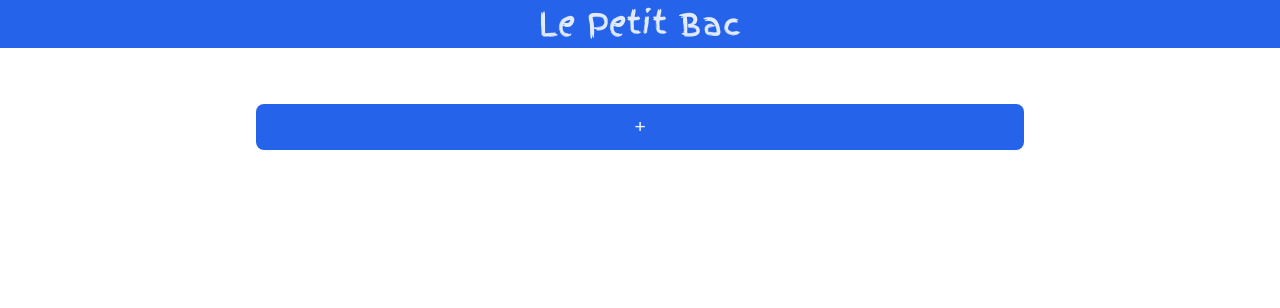
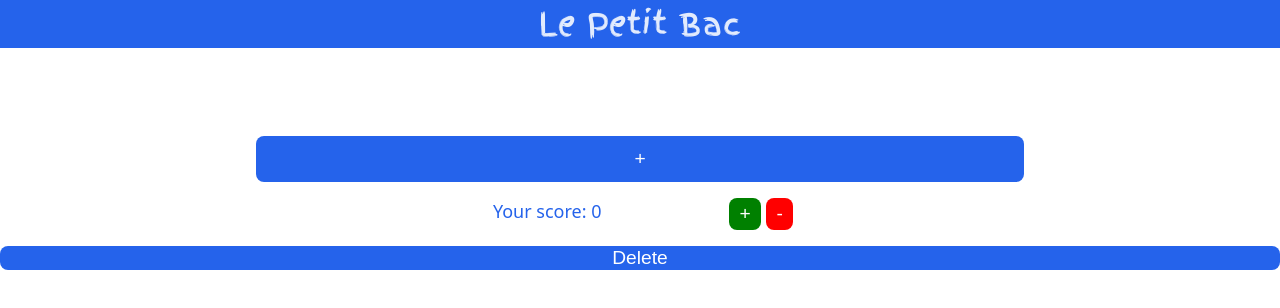
Before and after one commit to Nicolas-Delbovier/PetitBac, a Vue app: page / in a window 1280 px wide. Shown: the top 308 px of the page. Built offline with nearby package versions, Linux system fonts and the light colour scheme.

Commit message:
[IMP] Add a way to delete card + basic score.

```diff
--- a/src/App.vue
+++ b/src/App.vue
@@ -1,8 +1,11 @@
 <script setup>
 import { ref } from 'vue';
 import Card from './components/Card.vue';
+import TrashIcon from './components/TrashIcon.vue'
 
 const cardsModels = ref([]);
+const score = ref(0);
+const isCardDeleteVisible = ref(false);
 
 function addCard() {
   cardsModels.value.push({ title: '', answer: '' });
@@ -13,6 +16,16 @@ function clearInputs() {
     card.answer = '';
   });
 }
+
+function scoreAdd(i) {
+  score.value = Math.max(score.value + i, 0);
+}
+
+function deleteCard(i){
+  if (i > -1) {
+  cardsModels.value.splice(i, 1);
+}
+}
 </script>
 
 <template>
@@ -22,13 +35,24 @@ function clearInputs() {
     </h1>
 
     <div id="card-area">
-      <Card v-for="(card, idx) in cardsModels" :key="idx" v-model:title="card.title" v-model:answer="card.answer" />
+      <div class="card-row" v-for="(card, idx) in cardsModels">
+        <Card v-model:title="card.title" v-model:answer="card.answer" />
+        <TrashIcon v-if="isCardDeleteVisible" iconColor="red" width="10vw" height="10vw" @click="deleteCard(idx)"/>
+      </div>
     </div>
 
     <div id="button-area">
       <button class="bottom-btn" @click="addCard">+</button>
       <button v-if="cardsModels.length > 0" class="bottom-btn" id="clear-inputs-btn" @click="clearInputs">Clear</button>
     </div>
+    <div id="score-area">
+      <span id="score-text">Your score: {{ score }}</span>
+      <div id="score-buttons">
+        <button class="increase-btn" @click="() => scoreAdd(1)">+</button>
+        <button class="decrease-btn" @click="() => scoreAdd(-1)">-</button>
+      </div>
+    </div>
+    <button id="toggle-delete-btn" @click="() => {isCardDeleteVisible=!isCardDeleteVisible}">Delete</button>
   </div>
 </template>
 
@@ -36,6 +60,7 @@ function clearInputs() {
 #app {
   display: flex;
   flex-direction: column;
+  gap: 2vh;
 }
 
 #main-title {
@@ -54,6 +79,11 @@ function clearInputs() {
   margin-top: 2rem;
 }
 
+.card-row{
+  display: flex;
+  gap: 5vw;
+}
+
 #button-area {
   display: flex;
   flex-direction: column;
@@ -62,16 +92,37 @@ function clearInputs() {
   margin-top: 24px;
 }
 
+#score-area {
+  display: flex;
+  gap: 10%;
+  justify-content: center;
+}
+
+#score-text {
+  color: var(--color-main);
+  font-size: large;
+}
+
+#score-buttons {
+  display: flex;
+  gap: 10%
+}
+
 .bottom-btn {
-  border: none;
   padding: 12px 32px;
-  font-size: 1.2rem;
-  border-radius: 8px;
-  cursor: pointer;
-  background-color: var(--color-main);
-  color: white;
   width: 60%;
 }
+
+.increase-btn {
+  background-color: green;
+  padding: 5px 10px;
+}
+
+.decrease-btn {
+  background-color: red;
+  padding: 5px 10px;
+}
+
 
 #clear-inputs-btn {
   background-color: rgba(255, 67, 67, 0.667);
--- a/src/components/Card.vue
+++ b/src/components/Card.vue
@@ -16,8 +16,8 @@ const answer = defineModel("answer");
 
 <style scoped>
 .card {
-  width: 70%;
-  height: 100px;
+  width: 70vw;
+  height: 15vh;
   display: flex;
   flex-direction: column;
   box-shadow: 5px 5px rgba(0, 0, 0, 0.5);
--- /dev/null
+++ b/src/components/TrashIcon.vue
@@ -0,0 +1,30 @@
+<template>
+    <svg :width :height viewBox="0 0 640 640">
+        <path :fill="iconColor"
+            d="M232.7 69.9C237.1 56.8 249.3 48 263.1 48L377 48C390.8 48 403 56.8 407.4 69.9L416 96L512 96C529.7 96 544 110.3 544 128C544 145.7 529.7 160 512 160L128 160C110.3 160 96 145.7 96 128C96 110.3 110.3 96 128 96L224 96L232.7 69.9zM128 208L512 208L512 512C512 547.3 483.3 576 448 576L192 576C156.7 576 128 547.3 128 512L128 208zM216 272C202.7 272 192 282.7 192 296L192 488C192 501.3 202.7 512 216 512C229.3 512 240 501.3 240 488L240 296C240 282.7 229.3 272 216 272zM320 272C306.7 272 296 282.7 296 296L296 488C296 501.3 306.7 512 320 512C333.3 512 344 501.3 344 488L344 296C344 282.7 333.3 272 320 272zM424 272C410.7 272 400 282.7 400 296L400 488C400 501.3 410.7 512 424 512C437.3 512 448 501.3 448 488L448 296C448 282.7 437.3 272 424 272z" />
+    </svg>
+</template>
+
+<script setup>
+
+const props = defineProps({
+    iconColor: {
+        type: String,
+        default: '#000000',
+    },
+    width: {
+        type: String,
+        default: "20"
+    },
+    height: {
+        type: String,
+        default: "20"
+    }
+});
+</script>
+
+<style scoped>
+svg {
+    cursor: pointer;
+}
+</style>
--- a/src/style.css
+++ b/src/style.css
@@ -26,3 +26,17 @@
 body{
   margin: 0;
 }
+
+button{
+  border: none;
+  font-size: 1.2rem;
+  border-radius: 8px;
+  cursor: pointer;
+  background-color: var(--color-main);
+  color: white;
+}
+
+svg {
+  max-width: 100%; /* Take up the full width of its container */
+  height: auto;    /* Maintain the aspect ratio */
+}
```
